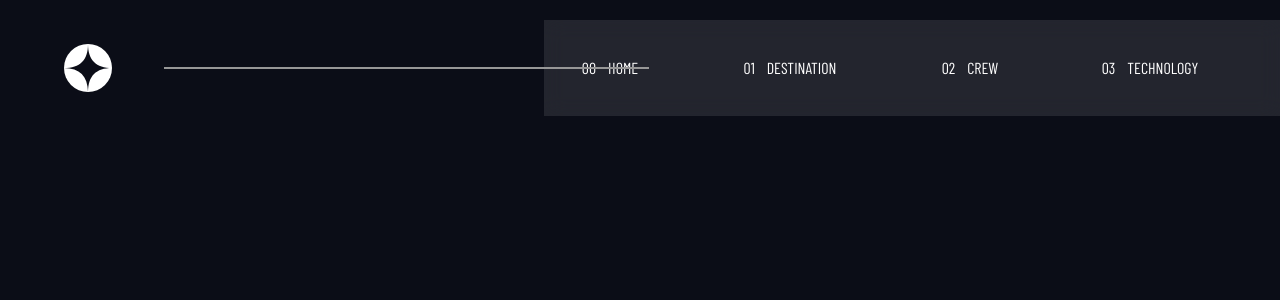
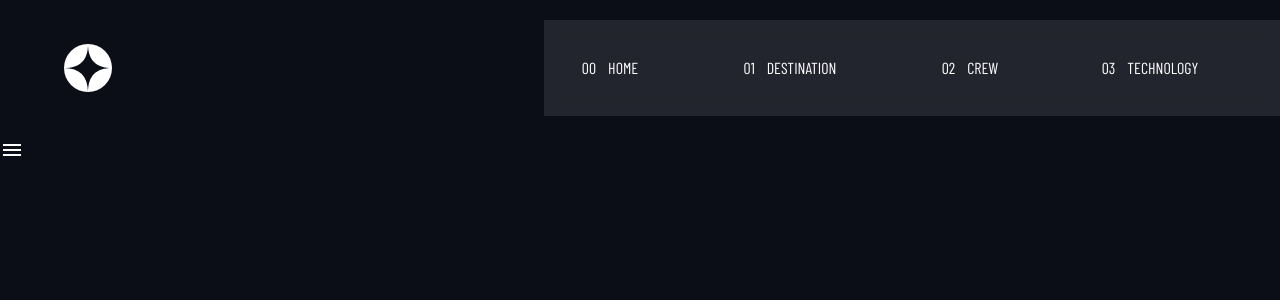
Before and after one commit to devkarine/space-tourism, a React (Vite) app: page / in a window 1280 px wide. Shown: the top 300 px of the page. Built offline with nearby package versions, Linux system fonts and the light colour scheme; a web font is replaced by a local one.

Commit message:
feat: add component Modal

```diff
--- a/package.json
+++ b/package.json
@@ -13,11 +13,14 @@
   "dependencies": {
     "react": "^18.2.0",
     "react-dom": "^18.2.0",
+    "react-icons": "^5.2.1",
+    "react-modal": "^3.16.1",
     "styled-components": "^6.1.11"
   },
   "devDependencies": {
     "@types/react": "^18.2.66",
     "@types/react-dom": "^18.2.22",
+    "@types/react-modal": "^3.16.3",
     "@types/styled-components": "^5.1.34",
     "@typescript-eslint/eslint-plugin": "^7.2.0",
     "@typescript-eslint/parser": "^7.2.0",
--- a/src/App.tsx
+++ b/src/App.tsx
@@ -1,7 +1,12 @@
 import { Header } from "./components/Header";
+import { ModalContent } from "./components/Modal";
 
 export const App = () => {
   return <>
     <Header/>
+    <ModalContent>
+
+      Testando modal
+    </ModalContent>
   </>;
 };
--- a/src/components/Header/index.tsx
+++ b/src/components/Header/index.tsx
@@ -6,7 +6,7 @@ export const Header = () => {
     return(
         <S.Container>
             <Logo/>
-             <S.DetailHeader></S.DetailHeader>
+            {/* <S.DetailHeader></S.DetailHeader> */}
             <S.TabContainer>
                 <TabNav href="#"><span>00</span>HOME</TabNav>
                 <TabNav href="#"><span>01</span>DESTINATION</TabNav>
@@ -17,3 +17,5 @@ export const Header = () => {
         </S.Container>
     )
 }
+
+//TODO voltar e arrumar os DetailHeader
--- a/src/components/Header/styled.ts
+++ b/src/components/Header/styled.ts
@@ -2,13 +2,15 @@ import styled from 'styled-components';
 
 export const Container = styled.div`
   width: 100%;
-  max-width: 1440px;
+  max-width: 1560px;
+
   margin: 0 auto;
   height: 136px;
   display: flex;
   align-items: center;
   justify-content: space-between;
   padding-left: 64px;
+  gap: 20px;
 `;
 
 export const TabContainer = styled.div`
@@ -28,10 +30,14 @@ export const TabContainer = styled.div`
   }
 `;
 
-export const DetailHeader = styled.div`
-  width: 485px;
-  border: 0.5px solid #979797;
-  margin-left: 100px;
-  position: absolute;
-  z-index: 99999;
-`;
+// export const DetailHeader = styled.div`
+//   min-width: 485px;
+//   border: 0.5px solid #979797;
+//   margin-left: 100px;
+//   position: absolute;
+//   z-index: 99999;
+
+//   @media (max-width: 1360px) {
+//     display:  none;
+//   }
+// `;
--- /dev/null
+++ b/src/components/Modal/index.tsx
@@ -0,0 +1,42 @@
+import { useState } from 'react';
+import Modal from 'react-modal';
+import { IoCloseSharp, IoMenuSharp } from 'react-icons/io5';
+import * as S from './styled'
+import { modalStyles } from '../const/customStylesModal';
+
+Modal.setAppElement('#root');
+
+interface ModalContentProps {
+  children: React.ReactNode;
+}
+
+export const ModalContent = ({ children }: ModalContentProps) => {
+  const [modalIsOpen, setIsOpen] = useState(false);
+
+  function openModal() {
+    setIsOpen(true);
+  }
+
+  function closeModal() {
+    setIsOpen(false);
+  }
+  return (
+    <div>
+      <S.OpenModal onClick={openModal}><IoMenuSharp /></S.OpenModal>
+      <Modal
+        isOpen={modalIsOpen}
+        onRequestClose={closeModal}
+        style={modalStyles}
+        contentLabel="Modal"
+      >
+        <S.CloseModal>
+          <button onClick={closeModal}>
+            <IoCloseSharp />
+          </button>
+        </S.CloseModal>
+
+        <div>{children}</div>
+      </Modal>
+    </div>
+  );
+};
--- /dev/null
+++ b/src/components/Modal/styled.ts
@@ -0,0 +1,16 @@
+import styled from 'styled-components';
+
+export const CloseModal = styled.div`
+  display: flex;
+  justify-content: flex-end;
+
+  button {
+    color: ${({theme})=> theme.colors.light};
+    font-size: 24px;
+  }
+`;
+
+export const OpenModal = styled.button`
+  color: ${({theme})=> theme.colors.light};
+  font-size: 24px;
+`;
--- a/src/components/TabNav/styled.ts
+++ b/src/components/TabNav/styled.ts
@@ -21,5 +21,4 @@ export const TabNav = styled.a`
     border-bottom: 3px solid white;
   }
 
-  //TODO Resolver o focus que não está funcionando
 `;
--- /dev/null
+++ b/src/components/const/customStylesModal.ts
@@ -0,0 +1,19 @@
+export const modalStyles = {
+  content: {
+    width: '254px',
+    top: 0,
+    left: 'auto',
+    right: 0,
+    bottom: 0,
+    height: '100%',
+    marginRight: 0,
+    transform: 'none',
+    backgroundColor: 'rgba(11,13,23,0.15)',
+    border: 'none',
+    overflowY: 'auto' as const,
+    padding: '10px'
+  },
+  overlay: {
+    backgroundColor: 'rgba(0, 0, 0, 0.4)'
+  }
+};
```
Also changed, not shown: 1 other file (tests, documents, lock files or other folders).
